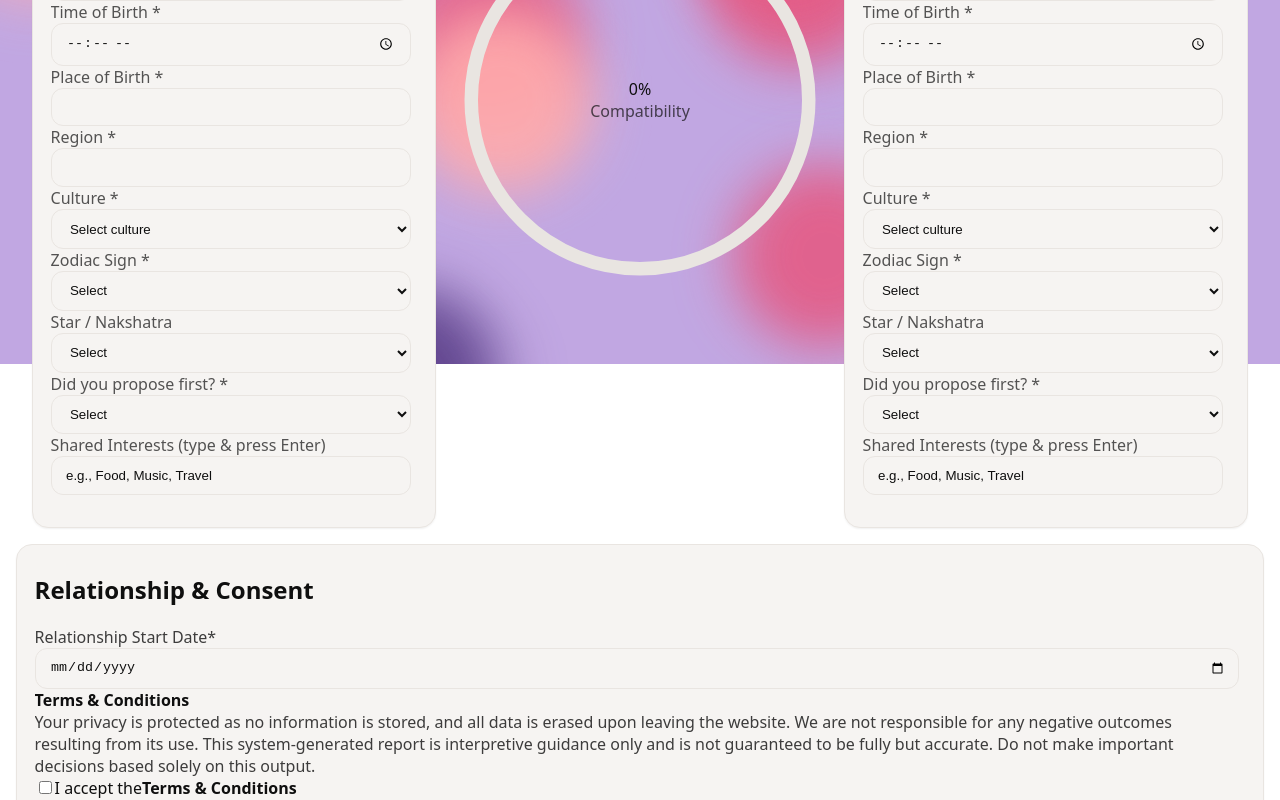
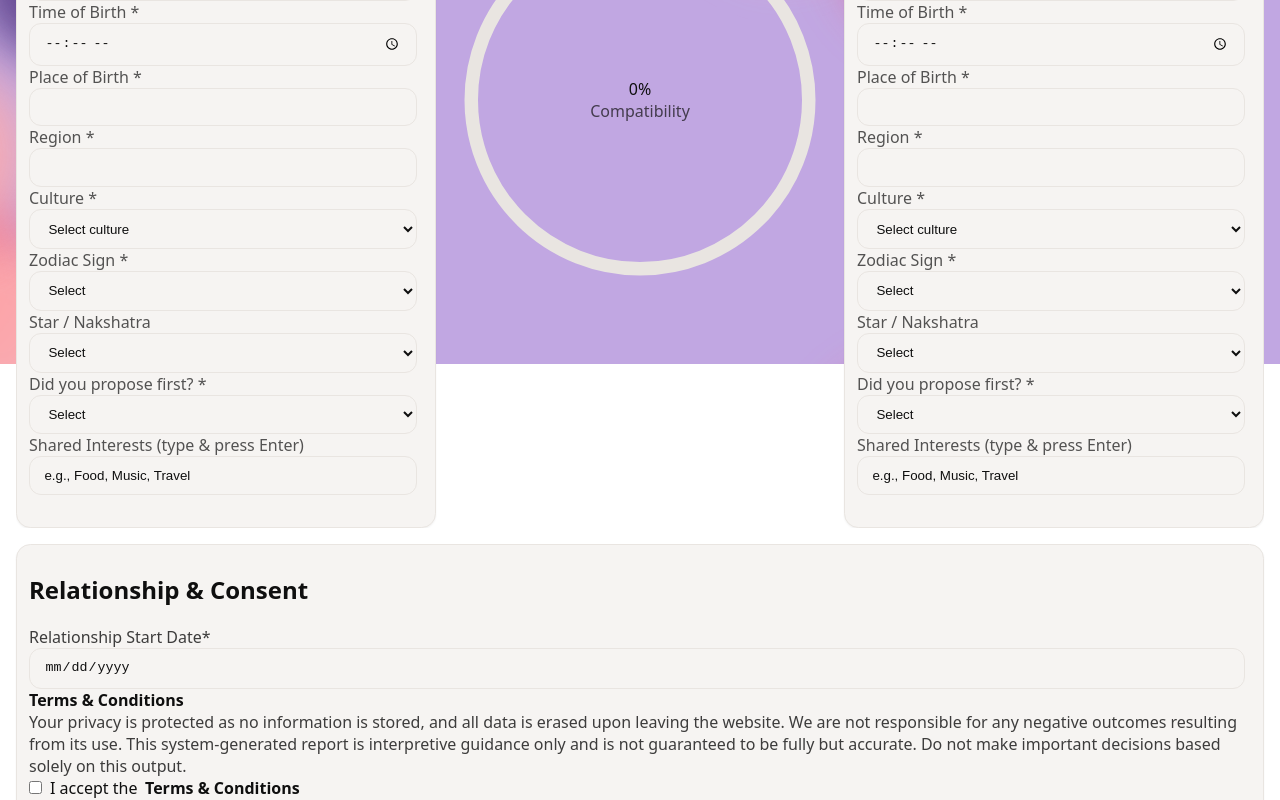
Before and after one commit to theframer/both-are-online, a React (Vite) app: page / in a window 1280 px wide. Shown: the part 440-1240 px from the top of the page. Built offline with nearby package versions, Linux system fonts and the light colour scheme.

Commit message:
FIX: Final deployment push for CSS responsive  update

```diff
--- a/src/pages/Home.tsx
+++ b/src/pages/Home.tsx
@@ -751,15 +751,19 @@
                 </div>
               </div>
 
-              <label className="mt-2 flex items-center gap-2 text-sm">
+              <label className="consent-inline mt-2 flex items-center gap-2 text-sm">
   <input
     type="checkbox"
     checked={agree}
-                  onChange={e=>setAgree(e.target.checked)}
+    onChange={e => setAgree(e.target.checked)}
     className="accent-[var(--accent)]"
   />
-                I accept the<strong>Terms & Conditions</strong>
+  <span style={{ display: "inline-flex", alignItems: "center", gap: "0.35rem" }}>
+    <span>I accept the</span>
+    <strong style={{ display: "inline-block", marginLeft: "0.125rem" }}>Terms &amp; Conditions</strong>
+  </span>
 </label>
+
 
               <div className="pt-4 grid grid-cols-1 md:grid-cols-3 gap-3">
                 <button
--- a/src/styles/globals.css
+++ b/src/styles/globals.css
@@ -938,49 +938,103 @@ body, input, button, select { transition: background-color .25s, color .25s, bor
 }
 .footer-panel a:hover { opacity: 0.92; }
 
-/* --- GLOBAL SAFETY --- */
+/* ===========================
+   Repaired responsive fixes
+   (safe & scoped — replace previous emergency block)
+   =========================== */
+
+/* Basic box-sizing safety (safe, no !important) */
 *,
 *::before,
 *::after {
   box-sizing: border-box;
 }
 
-/* ensure root can't scroll horizontally (already set but keep as safeguard) */
-html, body {
+/* Prevent bokeh from creating layout overflow (main culprit) */
+.background {
+  position: fixed;
+  inset: 0;
+  width: 100vw;
+  height: 100vh;
+  overflow: hidden; /* visually clip */
+  pointer-events: none;
+  z-index: 0;
+}
+
+/* On small viewports hide the background (cheap, safe) */
+@media (max-width: 640px) {
+  .background { display: none; }
+}
+
+/* Ensure flex/grid children inside the main grid can shrink properly.
+   NOTE: scoped to only the likely layout containers, not global label/input. */
+.card,
+.report-box,
+.footer-panel,
+#compat-grid > div,
+.center-column,
+.gauge-sticky-wrapper {
+  min-width: 0;
+  max-width: 100%;
+  box-sizing: border-box;
+}
+
+/* Make form controls inside .card behave - scoped so desktop layout isn't changed */
+.card .input,
+.card .select,
+.card textarea,
+.card select,
+.card input {
+  min-width: 0;
+  width: 100%;
+  box-sizing: border-box;
+  overflow-wrap: anywhere;
+}
+
+/* Scope date/time fixes to card inputs only (prevents native chrome from stretching) */
+.card input[type="date"],
+.card input[type="time"],
+.card input[type="datetime-local"] {
+  -webkit-appearance: textfield;
+  appearance: textfield;
+  padding-right: 0.9rem;
+}
+
+/* Hide the inner picker controls in WebKit for these card inputs only */
+.card input[type="date"]::-webkit-calendar-picker-indicator,
+.card input[type="date"]::-webkit-clear-button,
+.card input[type="date"]::-webkit-inner-spin-button,
+.card input[type="time"]::-webkit-clear-button,
+.card input[type="time"]::-webkit-inner-spin-button {
+  display: none;
+  -webkit-appearance: none;
+  appearance: none;
+  margin: 0;
+  padding: 0;
+}
+
+/* If any absolute element from the background extends outside, keep it visually clipped */
+.background span,
+*[class*="absolute"] {
+  max-width: 100vw;
+  box-sizing: border-box;
+}
+
+/* Keep the main layout container from producing horizontal scroll —
+   this is intentionally conservative (no !important). */
+#compat-grid,
+.max-w-7xl {
   overflow-x: hidden;
 }
 
-/* Force flex/grid children to be allowed to shrink */
-.card,
-#compat-grid > div,
-.card > .flex-1,
-.report-box,
-.footer-panel {
-  min-width: 0; /* important for flex children to shrink properly */
-  width: 100%;
-  box-sizing: border-box;
-  word-wrap: break-word;
-  overflow-wrap: anywhere;
+/* Mobile padding tweaks — small, modest padding only */
+@media (max-width: 767px) {
+  main, .max-w-7xl, #compat-grid {
+    padding-left: 0.75rem;
+    padding-right: 0.75rem;
+  }
 }
 
-/* Make the compatibility grid adaptive instead of fixed 360px column */
-#compat-grid {
-  display: grid !important;
-  gap: 1.5rem !important;
-  /* center column will grow up to 360px but may shrink below that */
-  grid-template-columns: 1fr minmax(260px, 360px) 1fr;
-  align-items: stretch;
-  padding-left: 1rem;
-  padding-right: 1rem;
-}
-
-/* Mobile: single column and safe inner padding */
-@media (max-width: 767px) {
-  #compat-grid {
-    grid-template-columns: 1fr !important;
-    padding-left: 1rem;
-    padding-right: 1rem;
-  }
 
   /* reduce large internal paddings that can push width */
   .card, .report-box, .footer-panel {
@@ -1014,7 +1068,7 @@ html, body {
     white-space: normal;
     word-break: break-word;
   }
-}
+
 
 /* Extra: debug helper you can enable while testing (remove later)
 *:focus { outline: 1px dashed rgba(0,0,0,0.06); } */
@@ -1092,6 +1146,39 @@ input[type="time"] {
   padding-right: 2.6rem; /* reserve room for the native icon without changing overall width */
 }
 
+/* --- Consent label: force proper inline-flex layout and prevent wrapping --- */
+.consent-inline {
+  display: flex !important;
+  align-items: center !important;
+  gap: 0.5rem !important;
+  justify-content: flex-start !important;
+  text-align: left !important;
+  white-space: normal;          /* allow wrapping if needed but keep compact */
+  flex-wrap: nowrap;           /* normally keep it on one line; allow wrapping on extreme narrow if needed */
+  width: 100%;                 /* take full width of parent so it aligns with inputs */
+  box-sizing: border-box;
+}
+
+/* Keep the checkbox small and aligned */
+.consent-inline input[type="checkbox"] {
+  width: auto;
+  height: auto;
+  margin: 0;
+  flex: 0 0 auto;
+}
+
+/* Ensure the bold text remains inline and doesn't become a block due to other rules */
+.consent-inline strong {
+  display: inline-block;
+  font-weight: 700;
+  margin-left: 0.125rem;
+  white-space: nowrap;  /* keep the "Terms & Conditions" phrase together */
+}
+
+/* Safety: if some previous global rule set 'label' to block or changed text-align,
+   this scoped rule ensures the consent label remains left-aligned and horizontal. */
+
+
 /* fallback tighter rule for older browsers */
 @supports not (appearance: textfield) {
   input[type="date"], input[type="time"] { padding-right: 2.2rem; }
```
Lines whose indentation alone changed are shown as unchanged.
